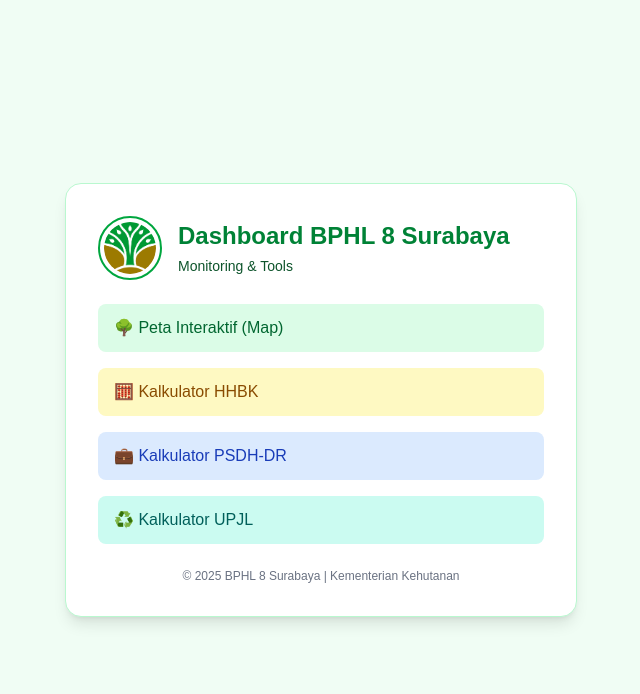
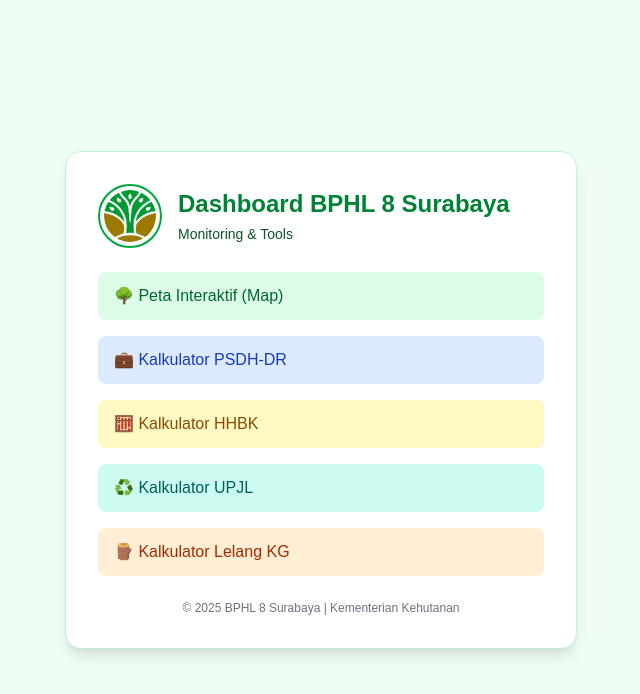
Before and after one commit to Schizo912/dashboard, a Next.js app: page / in a window 1280 px wide. Shown: the top 694 px of the page, without its empty margins (319-959 px from the left). Built offline with nearby package versions, Linux system fonts and the light colour scheme.

Commit message:
Update page.tsx

```diff
--- a/src/app/page.tsx
+++ b/src/app/page.tsx
@@ -7,7 +7,7 @@
           <img src="/KEMENHUT.png" alt="Logo Kemenhut" className="w-16 h-16 rounded-full border-2 border-green-600 bg-white p-1" />
           <div>
             <h1 className="text-2xl font-bold text-green-700">Dashboard BPHL 8 Surabaya</h1>
-            <p className="text-sm text-green-900 mt-1">Monitoring & Tools</p>
+            <p className="text-sm text-green-900 mt-1">Monitoring &amp; Tools</p>
           </div>
         </div>
         <ul className="space-y-4">
@@ -17,18 +17,24 @@
             </a>
           </li>
           <li>
+            <a href="https://calc-psdh-dr.pages.dev" className="block py-3 px-4 rounded-lg bg-blue-100 text-blue-800 font-medium hover:bg-blue-200 transition">
+              💼 Kalkulator PSDH-DR
+            </a>
+          </li>
+          <li>
             <a href="https://calc-hhbk.pages.dev" className="block py-3 px-4 rounded-lg bg-yellow-100 text-yellow-800 font-medium hover:bg-yellow-200 transition">
               🧮 Kalkulator HHBK
             </a>
           </li>
           <li>
-            <a href="https://calc-psdh-dr.pages.dev" className="block py-3 px-4 rounded-lg bg-blue-100 text-blue-800 font-medium hover:bg-blue-200 transition">
-              💼 Kalkulator PSDH-DR
+            <a href="https://calc-upjl.pages.dev" className="block py-3 px-4 rounded-lg bg-teal-100 text-teal-800 font-medium hover:bg-teal-200 transition">
+              ♻️ Kalkulator UPJL
             </a>
           </li>
+          {/* === Tambahan Slot Kalkulator Lelang KG === */}
           <li>
-            <a href="https://calc-upjl.pages.dev" className="block py-3 px-4 rounded-lg bg-teal-100 text-teal-800 font-medium hover:bg-teal-200 transition">
-              ♻️ Kalkulator UPJL
+            <a href="https://lelang-kg.pages.dev" className="block py-3 px-4 rounded-lg bg-orange-100 text-orange-800 font-medium hover:bg-orange-200 transition">
+              🪵 Kalkulator Lelang KG
             </a>
           </li>
         </ul>
```
